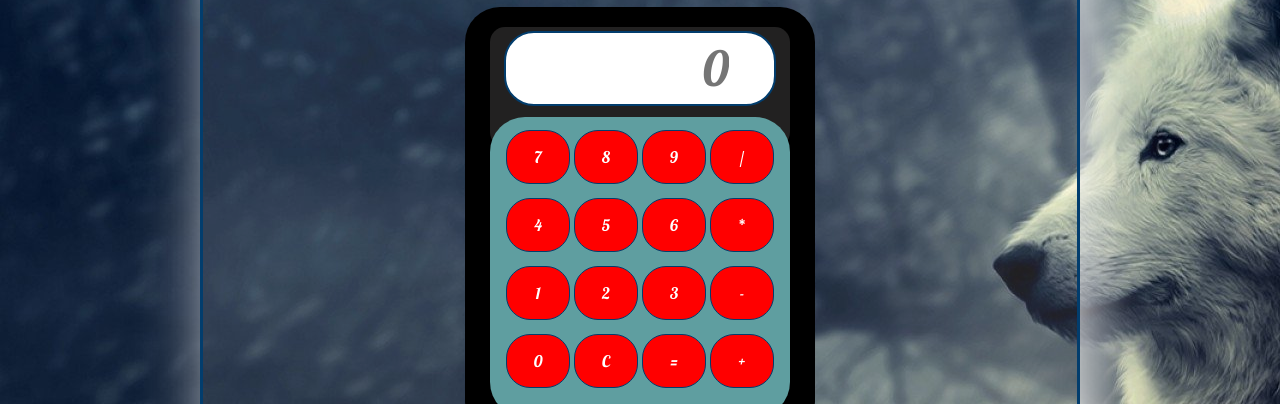
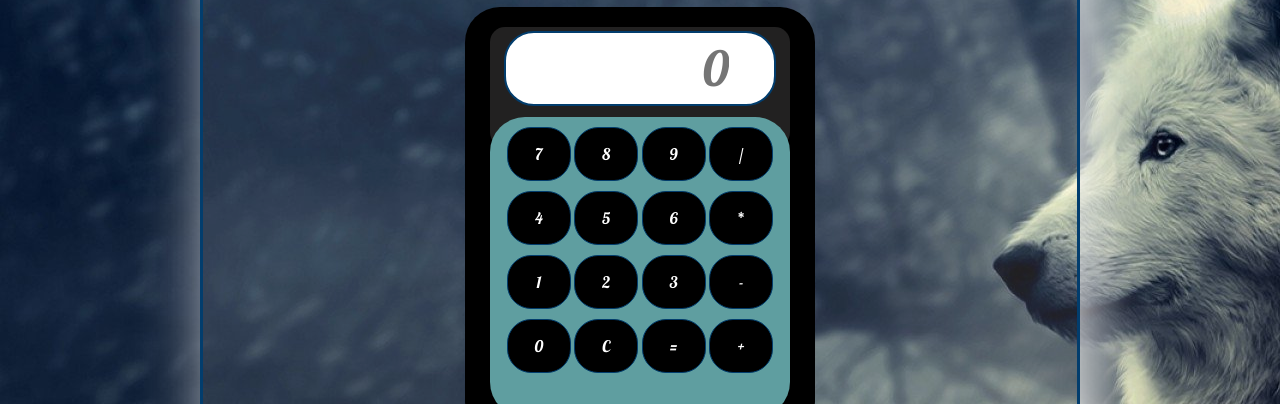
Before and after one commit to ajjaramillo/calculadora, a plain HTML site: page index.html in a window 1280 px wide. Shown: the part 396-800 px from the top of the page. Drawn offline with Linux system fonts and the light colour scheme.

Commit message:
cambios
ca

```diff
--- a/index.html
+++ b/index.html
@@ -24,36 +24,38 @@
         </div>
       <div id="calc-actions">
 
-        <table class="botones">
-          <tr>
-            <td><button name="data-numer">7</button></td>
-            <td><button name="data-numer">8</button></td>
-            <td><button name="data-numer">9</button></td>
-            <td><button name="data-opera">/</button></td>
-          </tr>
-          <tr>
-            <td><button name="data-numer">4</button></td>
-            <td><button name="data-numer">5</button></td>
-            <td><button name="data-numer">6</button></td>
-            <td><button name="data-opera">*</button></td>
-          </tr>
-          <tr>
-            <td><button name="data-numer">1</button></td>
-            <td><button name="data-numer">2</button></td>
-            <td><button name="data-numer">3</button></td>
-            <td><button name="data-opera">-</button></td>
-          </tr>
-          <tr>
-            <td><button name="data-numer">0</button></td>
-            <td><button name="data-delete">C</button></td>
-            <td><button name="data-igual">=</button></td>
-            <td><button name="data-opera">+</button></td>
-          </tr>
-</table>
-      </div>
+    <div id="botones1">
+            <button name="data-numer">7</button>
+            <button name="data-numer">8</button>
+            <button name="data-numer">9</button>
+            <button name="data-opera">/</button>
+    </div>
+
+    <div id="botones2">
+            <button name="data-numer">4</button>
+            <button name="data-numer">5</button>
+            <button name="data-numer">6</button>
+            <button name="data-opera">*</button>
+    </div>
+
+    <div id="botones3">
+            <button name="data-numer">1</button>
+            <button name="data-numer">2</button>
+            <button name="data-numer">3</button>
+            <button name="data-opera">-</button>
+    </div>
+    <div id="botones1">
+            <button name="data-numer">0</button>
+            <button name="data-delete">C</button>
+            <button name="data-igual">=</button>
+            <button name="data-opera">+</button>
+    </div>
+
+  </div>
     </div>
     <div id="resultado" >
       <button type="button" id="especial">Cerrar Calculadora</button>
+      <button type="button" id="cientifica">cientifica</button>
       <h2>Result:</h2>
       <input type="text" id="historial" disabled/>
     </div>
--- a/scripts/vendor.js
+++ b/scripts/vendor.js
@@ -5,10 +5,12 @@ const botonDelete = document.getElementsByName('data-delete')[0];
 const botonEspecial= document.getElementById('especial');
 const historial = document.getElementById('historial');
 const seleccion = document.querySelectorAll('button');
+const btncientifica= document.getElementById('cientifica');
 let result = document.getElementById('result');
 let opeActual = '';
 let opeAnterior = '';
 let operacion = undefined;
+let esCientifica = false;
 
 
 botonNumeros.forEach(function(boton){
@@ -91,6 +93,33 @@ function actualizarDisplay(){
   historial.value = opeActual;
 };
 
- for (const sel of seleccion) {
- sel.style.backgroundColor = 'red';
-};
+//  for (const sel of seleccion) {
+//  sel.style.backgroundColor = 'red';
+// };
+
+// codigo de calculadora cientifica
+
+function calculadoracientifica(botones, botonpadre)
+{
+    if ( esCientifica === false){
+        let elemento = document.getElementById(botonpadre);
+          for(let i = 0; i< botones.length; i++)
+          {
+            let boton = document.createElement('button');
+            boton.innerText = botones[i];
+            elemento.appendChild(boton);
+          }
+      esCientifica = true;
+    }
+}
+
+function cambiarCalculadoraCientifica()
+{
+  let botones = ['Pi','i','e'];
+  calculadoracientifica(botones,'botones1');
+
+  let botones2 = ['sen','cos','tan'];
+  calculadoracientifica(botones2, 'botones2');
+
+}
+btncientifica.addEventListener('click', cambiarCalculadoraCientifica);
--- a/styles/app.css
+++ b/styles/app.css
@@ -124,7 +124,7 @@ header {
 
 }
 
-.botones {
+#botones {
 margin:  auto;
 }
 
```
Also changed, not shown: formulario.html (added, +37 -0 lines).
